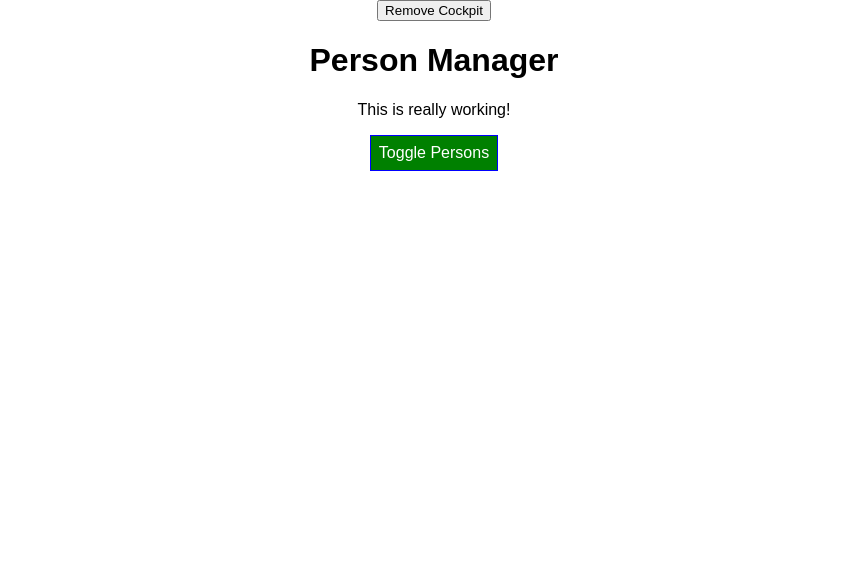
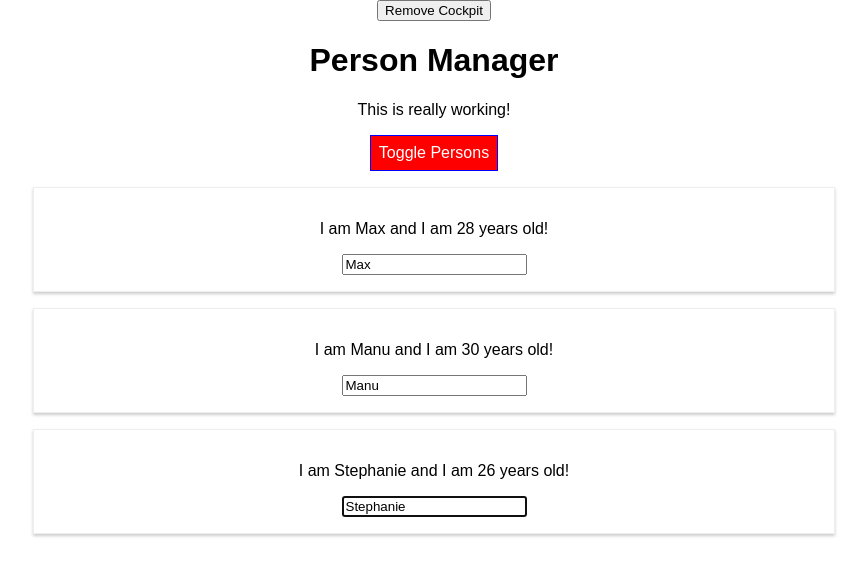
Before and after one commit to JessRG/react-complete-guide, a React app: page / in a window 1280 px wide. Shown: the top 576 px of the page, without its empty margins (206-1073 px from the left). Built offline with nearby package versions, Linux system fonts and the light colour scheme.

Commit message:
Added the ref feature to the Cockpit functional component to learn how to use ref with a functional component by using the useEffect method.

```diff
--- a/src/components/Cockpit/Cockpit.js
+++ b/src/components/Cockpit/Cockpit.js
@@ -1,16 +1,19 @@
-import React, { useEffect } from 'react';
+import React, { useEffect, useRef } from 'react';
 
 import classes from './Cockpit.css';
 
 const cockpit = (props) => {
+	const toggleBtnRef = useRef(null);
+
 	useEffect(() => {
 		console.log('[Cockpit.js] useEffect');
 		// Http request...
-		const timer = setTimeout(() => {
-			alert('Saved data to cloud!');
-		}, 1000);
+		// const timer = setTimeout(() => {
+		// 	alert('Saved data to cloud!');
+		// }, 1000);
+		toggleBtnRef.current.click();
 		return () => {
-			clearTimeout(timer);
+			// clearTimeout(timer);
 			console.log('[Cockpit.js] cleanup work in useEffect');
 		};
 	}, []);
@@ -41,7 +44,7 @@
 		<div className={classes.Cockpit}>
 			<h1>{props.title}</h1>
 			<p className={assignedClasses.join(' ')}>This is really working!</p>
-			<button className={btnClass} onClick={props.clicked}>
+			<button ref={toggleBtnRef} className={btnClass} onClick={props.clicked}>
 				Toggle Persons
 			</button>
 		</div>
```
